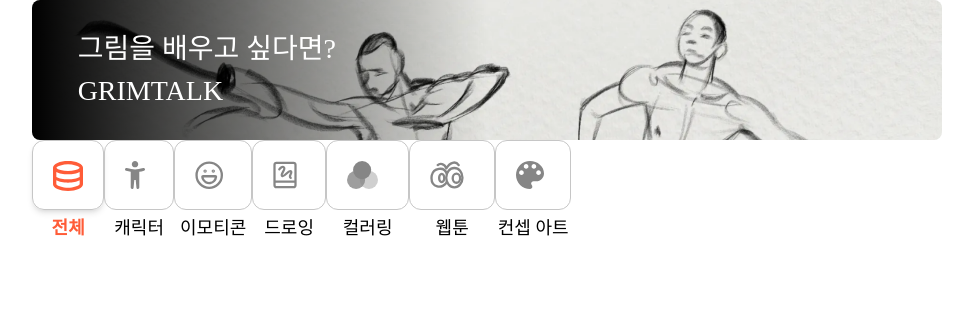
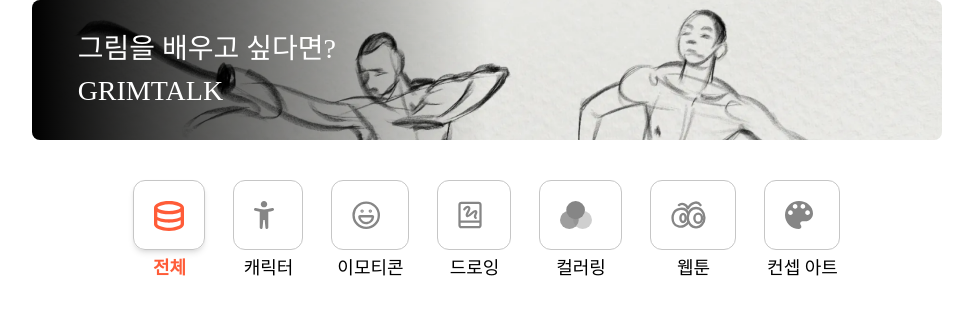
Before and after one commit to dnwnsrb11/grimtalk, a React (Vite) app: page /category in a window 1280 px wide. Shown: the top 314 px of the page, without its empty margins (153-1126 px from the left). Built offline with nearby package versions, Linux system fonts and the light colour scheme; a web font is replaced by a local one.

Commit message:
feat: 1.카테고리 중앙에 배치, 2.마우스 호버시에도 디자인이 변경하는 기능을 추가

```diff
--- a/src/components/mainPages/home/category/CategoryList.jsx
+++ b/src/components/mainPages/home/category/CategoryList.jsx
@@ -17,14 +17,19 @@ import { useState } from 'react';
 
 export const CategoryList = () => {
   const [categoryName, setCategoryName] = useState('all');
+  const [categoryNameHover, setCategoryNameHover] = useState('');
   const changeCategory = (name) => {
     // 카테고리 클릭시 활성화 하게 할려고 준비중
     setCategoryName(name);
   };
+  const HoverCategory = (name) => {
+    // 호버시에도 동일하게 변경을 주고 싶음
+    setCategoryNameHover(name);
+  };
 
   return (
     <>
-      <div className="flex">
+      <div className="flex gap-7">
         <div className="flex flex-col items-center">
           <div
             onClick={() => changeCategory('all')}
--- a/src/routes/pages/MainPageCategory.jsx
+++ b/src/routes/pages/MainPageCategory.jsx
@@ -9,8 +9,10 @@ export const MainPageCategory = () => {
           {/* 배너 */}
           <Banner />
         </div>
-        <div>
-          <CategoryList />
+        <div className="mt-[40px] flex items-center justify-center">
+          <div>
+            <CategoryList />
+          </div>
         </div>
         <div>{/* 목록 */}</div>
       </div>
```
